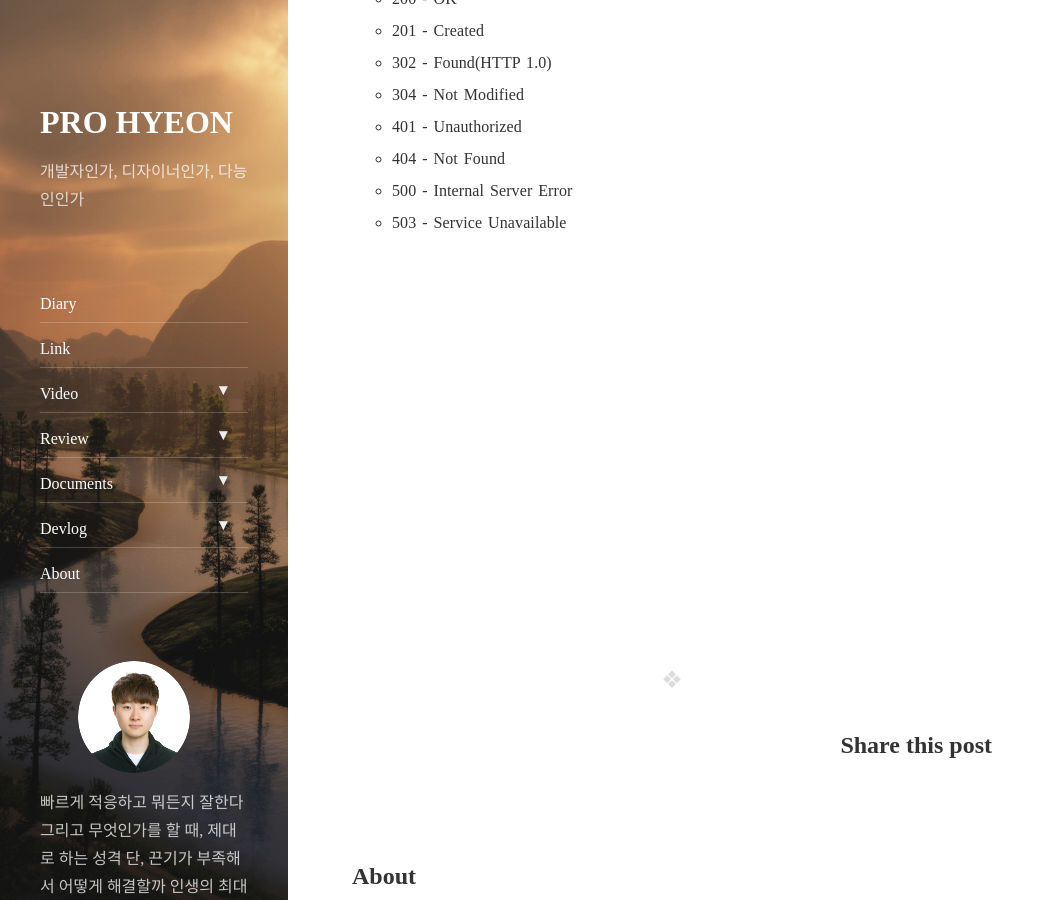
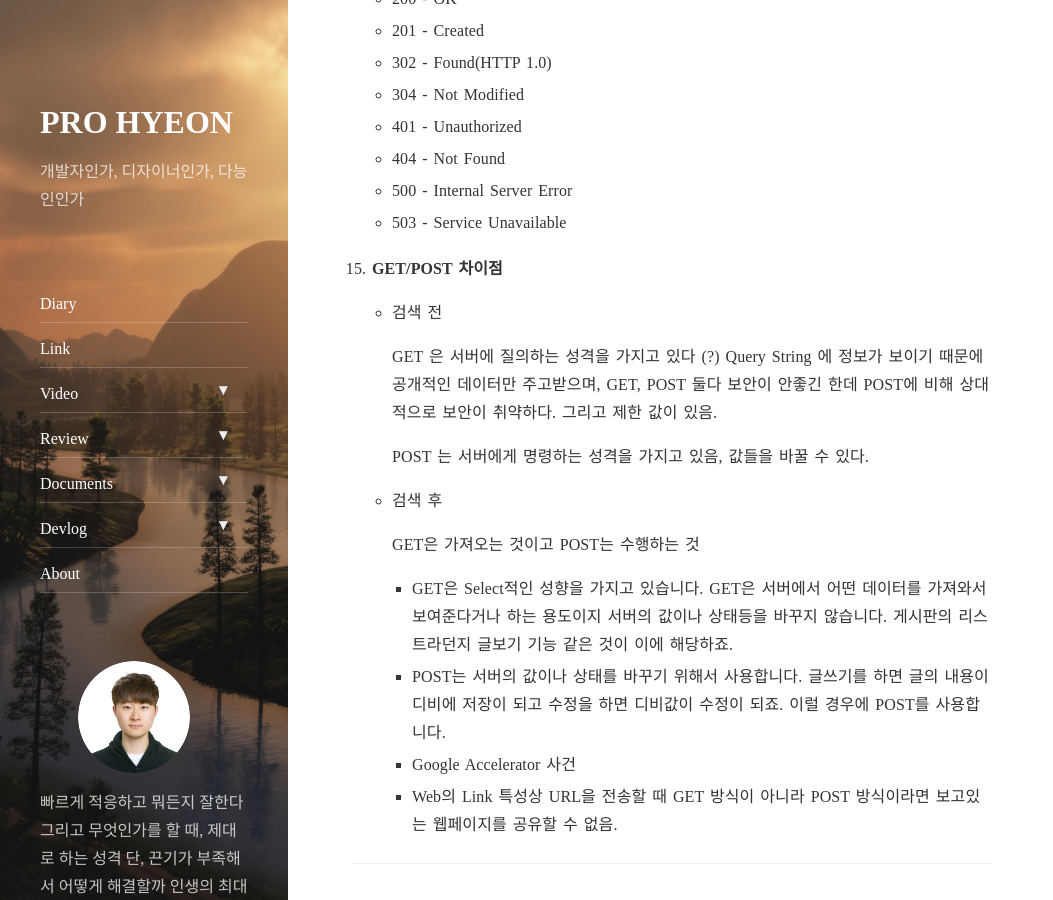
Before and after one commit to antaehyeon/antaehyeon.github.io, a Jekyll site: the page built from _posts/2018-07-04-[코드스쿼드]-프론트엔드-Lv3-HTTP-이해.md, in a window 1280 px wide and 900 px high, scrolled down 6041 px. Shown: the whole window, without its empty margins (0-1053 px from the left). Built offline with Jekyll 4.4.1, drawn with Linux system fonts in a browser that asks for light colours; nearby versions of some CDN libraries; comment, search, counter and statistics services are not loaded.

Commit message:
코드스쿼드 프론트엔드 레벨3 GET/POST 차이점 내용 추가

```diff
--- a/_posts/2018-07-04-[코드스쿼드]-프론트엔드-Lv3-HTTP-이해.md
+++ b/_posts/2018-07-04-[코드스쿼드]-프론트엔드-Lv3-HTTP-이해.md
@@ -185,3 +185,22 @@ comments: true
     - 404 - Not Found
     - 500 - Internal Server Error
     - 503 - Service Unavailable
+
+15. **GET/POST 차이점**
+
+    - 검색 전
+
+      GET 은 서버에 질의하는 성격을 가지고 있다 (?) Query String 에 정보가 보이기 때문에 공개적인 데이터만 주고받으며, GET, POST 둘다 보안이 안좋긴 한데 POST에 비해 상대적으로 보안이 취약하다. 그리고 제한 값이 있음.
+
+      POST 는 서버에게 명령하는 성격을 가지고 있음, 값들을 바꿀 수 있다.
+
+    - 검색 후
+
+      GET은 가져오는 것이고 POST는 수행하는 것
+
+      - GET은 Select적인 성향을 가지고 있습니다. GET은 서버에서 어떤 데이터를 가져와서 보여준다거나 하는 용도이지 서버의 값이나 상태등을 바꾸지 않습니다. 게시판의 리스트라던지 글보기 기능 같은 것이 이에 해당하죠.
+      - POST는 서버의 값이나 상태를 바꾸기 위해서 사용합니다. 글쓰기를 하면 글의 내용이 디비에 저장이 되고 수정을 하면 디비값이 수정이 되죠. 이럴 경우에 POST를 사용합니다.
+      - Google Accelerator 사건
+      - Web의 Link 특성상 URL을 전송할 때 GET 방식이 아니라 POST 방식이라면 보고있는 웹페이지를 공유할 수 없음.
+
+---
```
